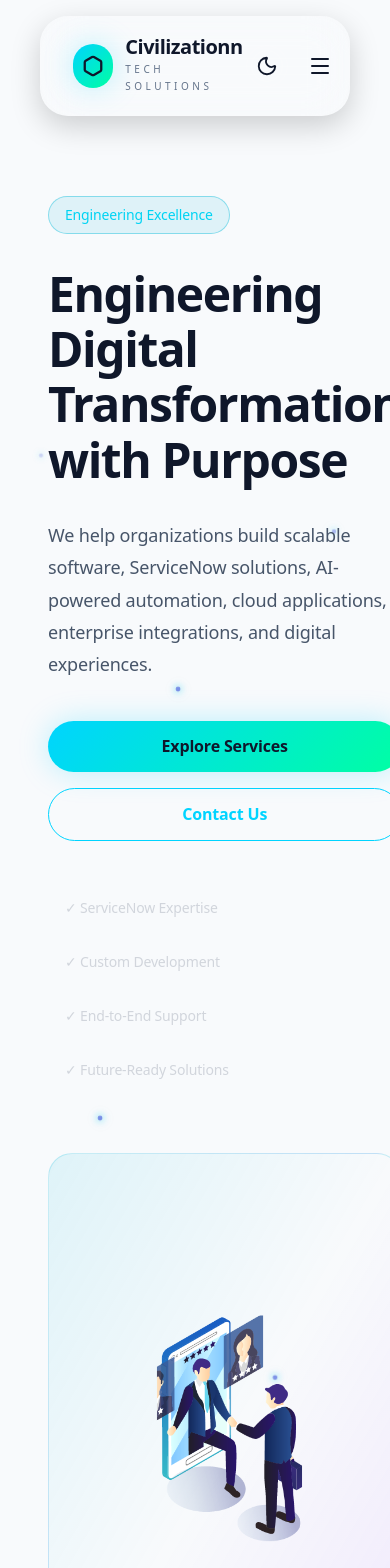
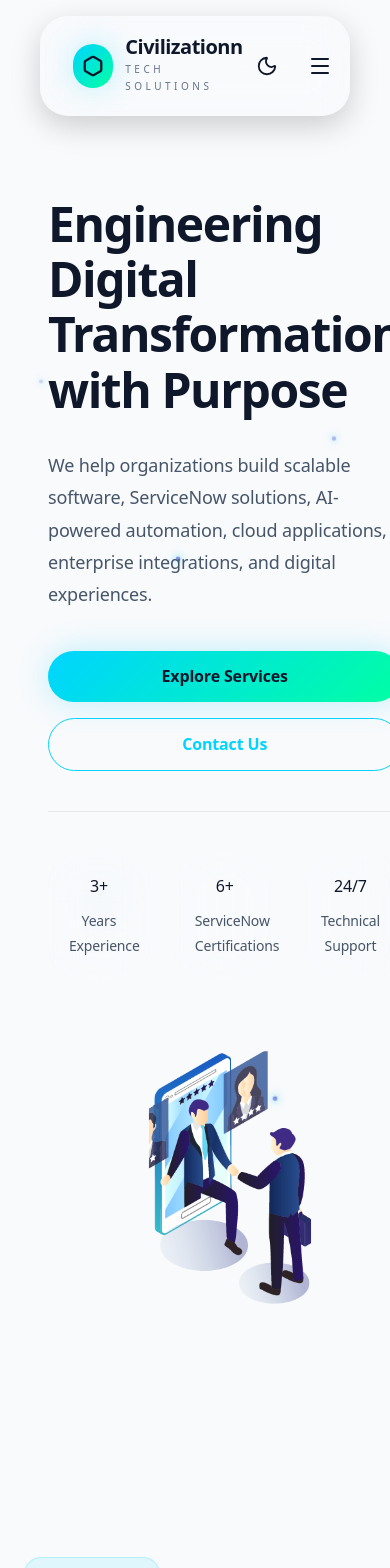
Before and after one commit to the-silent-coder/civilizationn-tech-solutions, a Next.js app in the folder frontend/: page / in a window 390 px wide. Shown: the top 1568 px of the page. Built offline with nearby package versions, Linux system fonts and the light colour scheme.

Commit message:
refined hero layout and improve responsive user experience

```diff
--- a/frontend/components/HeroAnimation.tsx
+++ b/frontend/components/HeroAnimation.tsx
@@ -7,19 +7,17 @@ export default function HeroAnimation() {
   return (
     <div
       className="
-        h-150
+        relative
+        mx-auto
+        flex
         w-full
-        rounded-3xl
-        border
-        border-cyan-500/20
-        bg-linear-to-br
-        from-cyan-500/10
-        via-transparent
-        to-purple-500/10
-        flex
         items-center
         justify-center
-        p-8
+        overflow-hidden
+        rounded-32px
+        p-4
+        sm:p-6
+        lg:p-8
       "
     >
       <Lottie
--- /dev/null
+++ b/frontend/components/HeroStats.tsx
@@ -0,0 +1,42 @@
+"use client";
+
+import AnimatedCounter from "./AnimatedCounter";
+import { heroContent } from "@/constants/hero";
+
+export default function HeroStats() {
+  return (
+    <div className="mt-10 grid grid-cols-3 gap-6">
+      {heroContent.stats.map((stat) => (
+        <div
+          key={stat.label}
+          className="
+            text-center
+            rounded-2xl
+            border
+            border-border
+            glass
+            p-5
+            hover-lift
+            transition-all
+            duration-300
+          "
+        >
+            <AnimatedCounter
+                end={stat.end}
+                suffix={stat.suffix}
+            />
+
+          <p
+            className="
+              mt-2
+              text-sm
+              text-text-muted
+            "
+          >
+            {stat.label}
+          </p>
+        </div>
+      ))}
+    </div>
+  );
+}
--- a/frontend/constants/hero.ts
+++ b/frontend/constants/hero.ts
@@ -25,16 +25,19 @@ export const heroContent = {
 
     stats: [
         {
-            value: "50+",
-            label: "Projects",
+            end: 3,
+            suffix: "+",
+            label: "Years Experience",
         },
         {
-            value: "100%",
-            label: "Client Focus",
+            end: 6,
+            suffix: "+",
+            label: "ServiceNow Certifications",
         },
         {
-            value: "24/7",
-            label: "Support",
+            end: 24,
+            suffix: "/7",
+            label: "Technical Support",
         },
     ],
 };
--- a/frontend/sections/HeroSection.tsx
+++ b/frontend/sections/HeroSection.tsx
@@ -1,17 +1,18 @@
-import HeroBadge from "../components/HeroBadge";
 import HeroCTA from "../components/HeroCTA";
-import HeroTrustIndicators from "../components/HeroTrustIndicators";
 import HeroAnimation from "../components/HeroAnimation";
 import HeroParticles from "../components/HeroParticles";
 import { Container } from "@/components/ui";
 import { heroContent } from "@/constants/hero";
+import HeroStats from "../components/HeroStats";
+import { Divider } from "@/components/ui";
 
 export default function HeroSection() {
   return (
     <section
       className="
         relative
-        min-h-screen
+        min-h-[90vh]
+        lg:min-h-screen
         bg-background
         text-foreground
         px-6
@@ -26,22 +27,29 @@ export default function HeroSection() {
           relative
           z-10
           grid
-          lg:grid-cols-2
-          gap-16
+          lg:grid-cols-12
+          gap-12
+          xl:gap-20
           items-center
         "
       >
 
-        <div>
-
-          <HeroBadge />
+        <div
+          className="
+            lg:col-span-6
+            xl:col-span-5
+          "
+        >
 
           <h1
             className="
               text-5xl
-              md:text-7xl
-              font-bold
-              leading-tight
+              md:text-6xl
+              xl:text-7xl
+              font-black
+              tracking-tight
+              leading-[1.05]
+              max-w-3xl
             "
           >
             {heroContent.title}
@@ -50,9 +58,11 @@ export default function HeroSection() {
           <p
             className="
               mt-8
+              max-w-xl
               text-lg
-              text-gray-300
+              md:text-2xl
               leading-8
+              text-text-muted
             "
           >
             {heroContent.subtitle}
@@ -60,11 +70,23 @@ export default function HeroSection() {
 
           <HeroCTA />
 
-          <HeroTrustIndicators />
+          <Divider className="my-10" />
+
+          <HeroStats />
 
         </div>
 
-        <HeroAnimation />
+        <div
+          className="
+            lg:col-span-6
+            xl:col-span-7
+            flex
+            items-center
+            justify-center
+          "
+        >
+          <HeroAnimation />
+        </div>
 
       </Container>
     </section>
```
Also changed, not shown: 1 other file (tests, documents, lock files or other folders).
